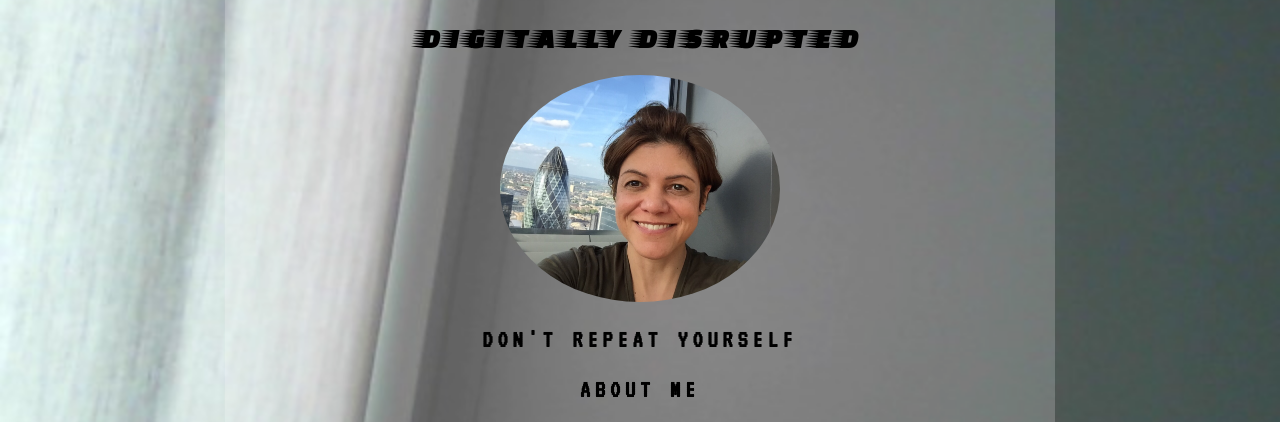
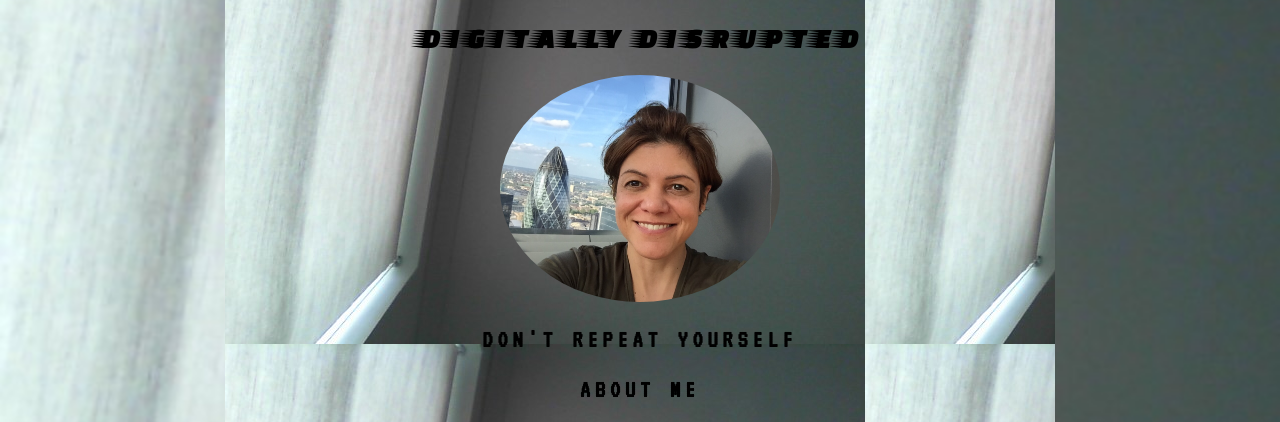
Before and after one commit to mararocha/mararocha.github.io, a plain HTML site: page index.html in a window 1280 px wide. Shown: the part 144-566 px from the top of the page. Drawn offline with nearby package versions, Linux system fonts and the light colour scheme; a web font is replaced by a local one.

Commit message:
Update style.css

```diff
--- a/css/style.css
+++ b/css/style.css
@@ -10,6 +10,7 @@ body {
 
 .main {
 	background-color: rgba(380,380,380,0.2);
+	background-image: url(../images/bg.jpg);
 	max-width: 810px;
 	margin: 0 auto;
 	padding: 10px;
```
